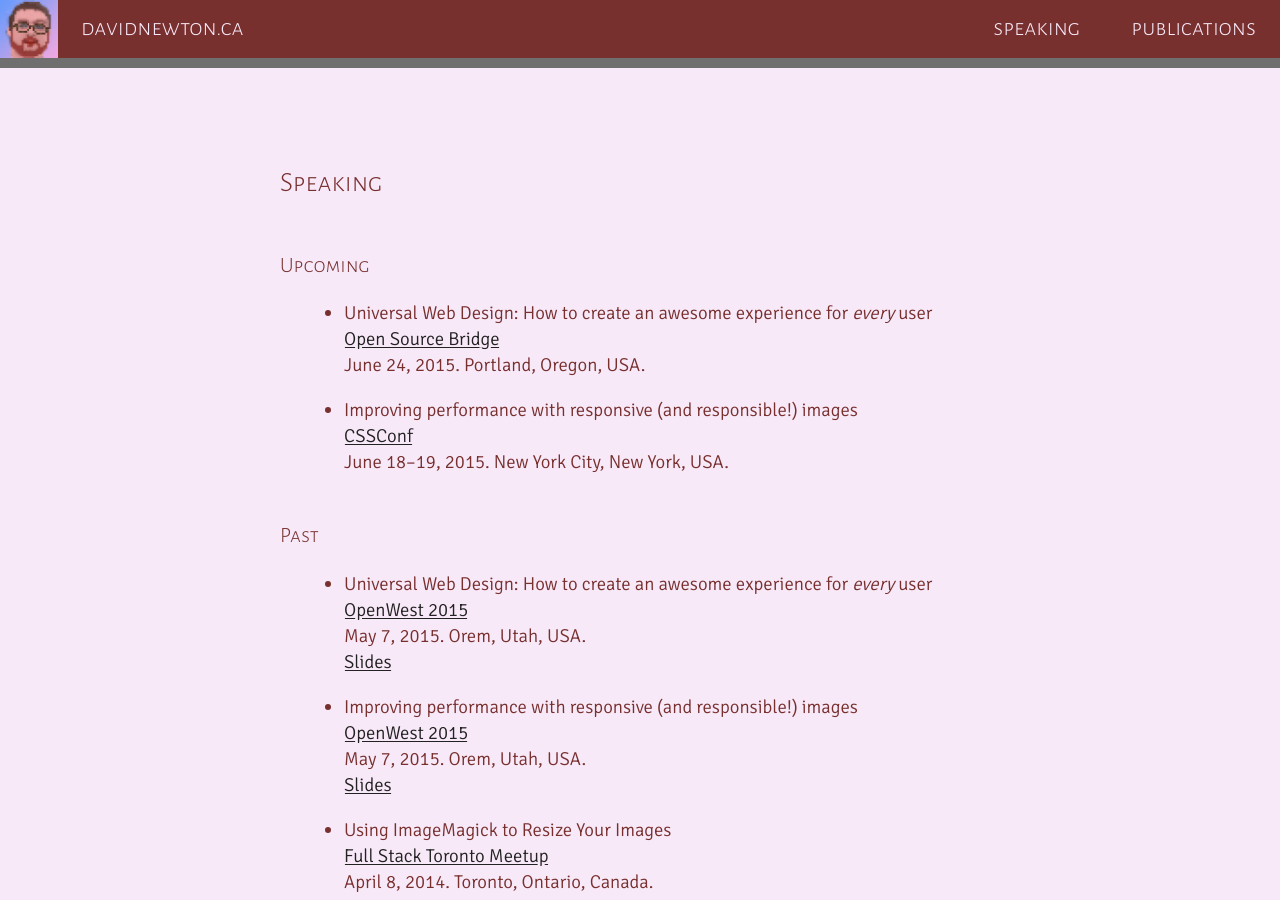
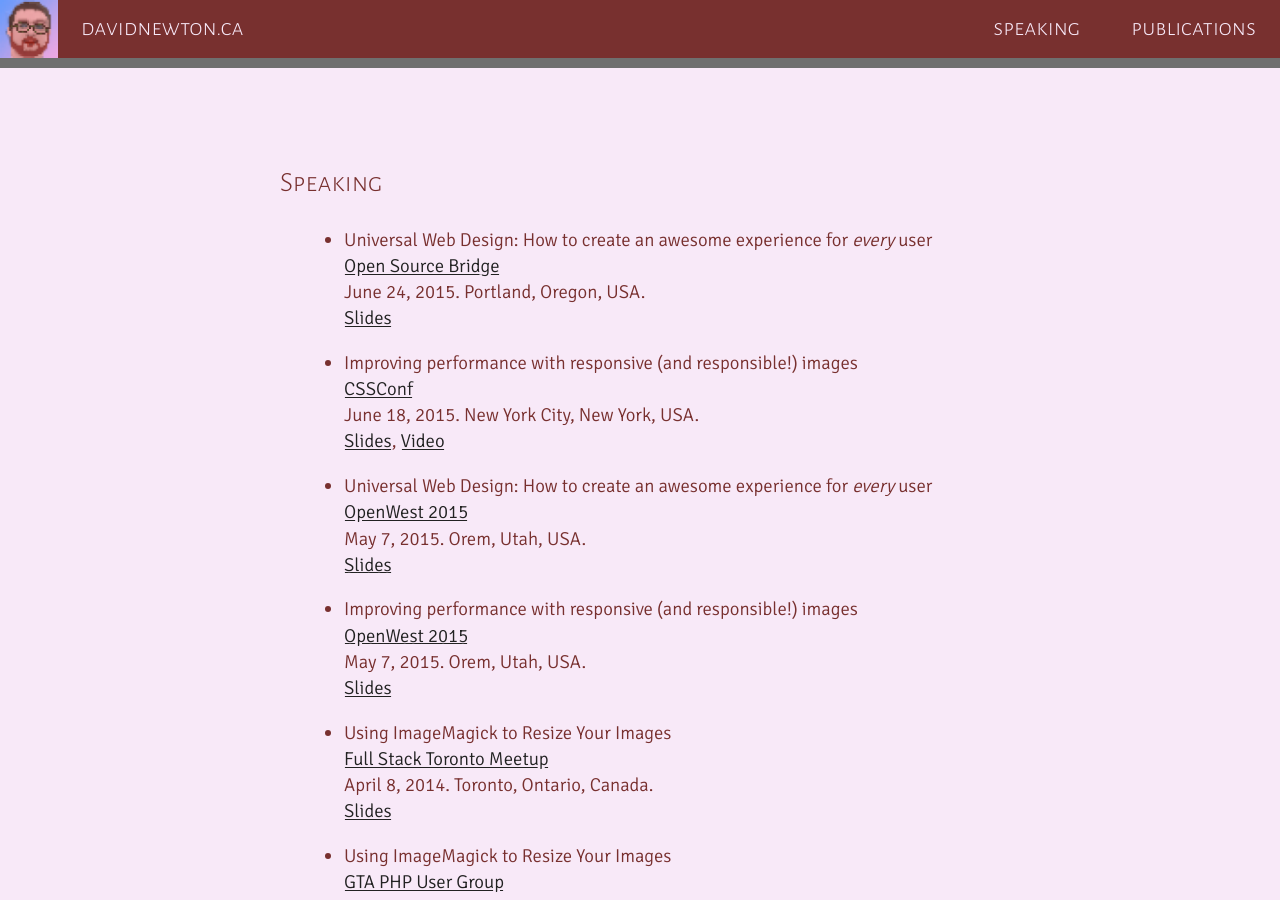
Before and after one commit to nwtn/nwtn.github.io, a Jekyll site: the page built from speaking.md, in a window 1280 px wide and 900 px high. Built offline with Jekyll 4.4.1, drawn with Linux system fonts in a browser that asks for light colours.

Commit message:
Add recent talks, article

```diff
--- a/speaking.md
+++ b/speaking.md
@@ -5,17 +5,18 @@
 ord: 1
 ---
 
-### Upcoming
+<!-- ### Upcoming -->
+<!-- ### Past -->
 
 * Universal Web Design: How to create an awesome experience for *every* user
 [Open Source Bridge](http://opensourcebridge.org/)
 June 24, 2015. Portland, Oregon, USA.
+[Slides](https://speakerdeck.com/newtron/universal-web-design-how-to-create-an-awesome-experience-for-every-user-open-source-bridge)
 
 * Improving performance with responsive (and responsible!) images
 [CSSConf](https://2015.cssconf.com/)
-June 18–19, 2015. New York City, New York, USA.
-
-### Past
+June 18, 2015. New York City, New York, USA.
+[Slides](https://speakerdeck.com/newtron/improving-performance-with-responsive-and-responsible-images-cssconf), [Video](https://www.youtube.com/watch?v=jYGAjAee0dU)
 
 * Universal Web Design: How to create an awesome experience for *every* user
 [OpenWest 2015](http://www.openwest.org/)
```
Also changed, not shown: publications.md (+5 -1 lines).
